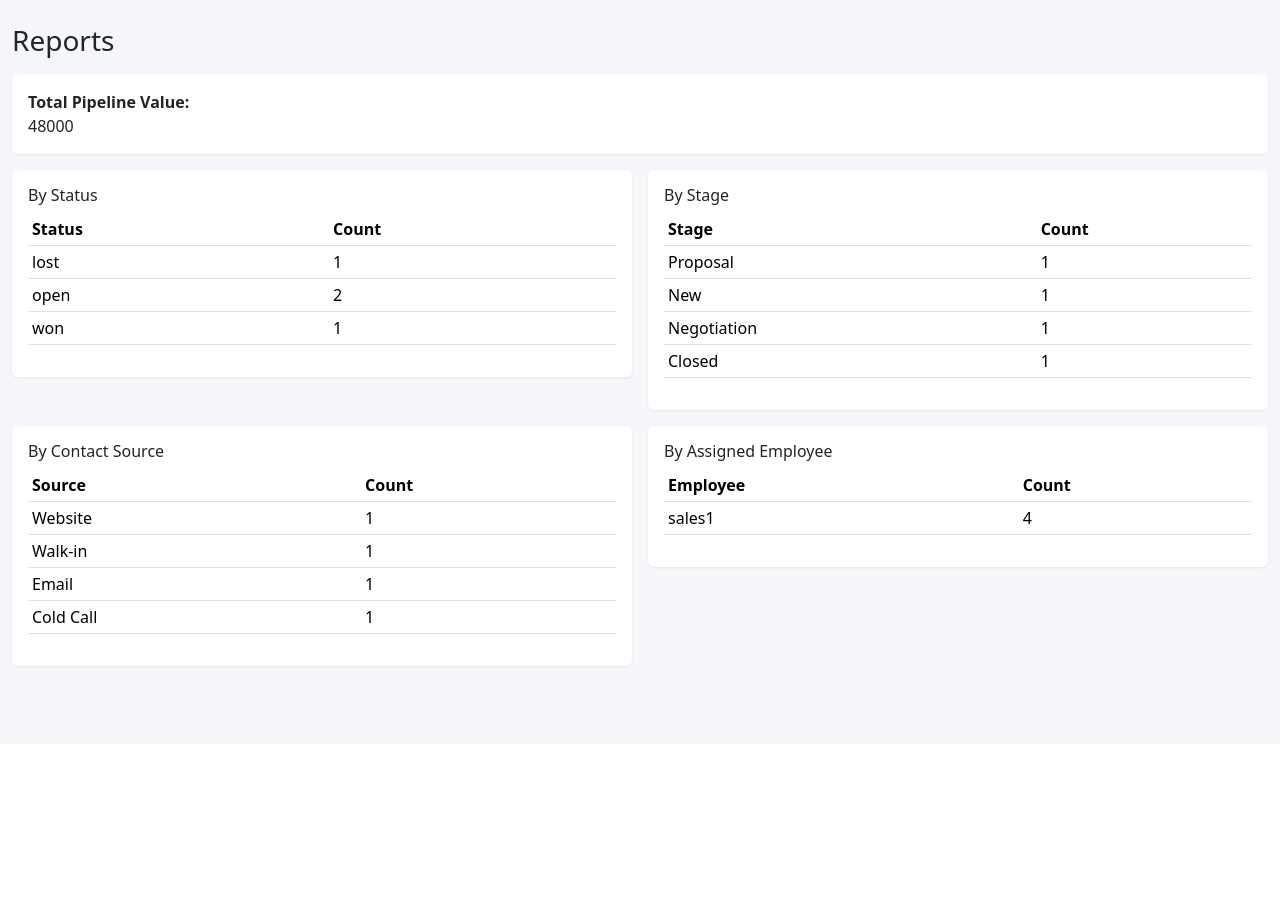
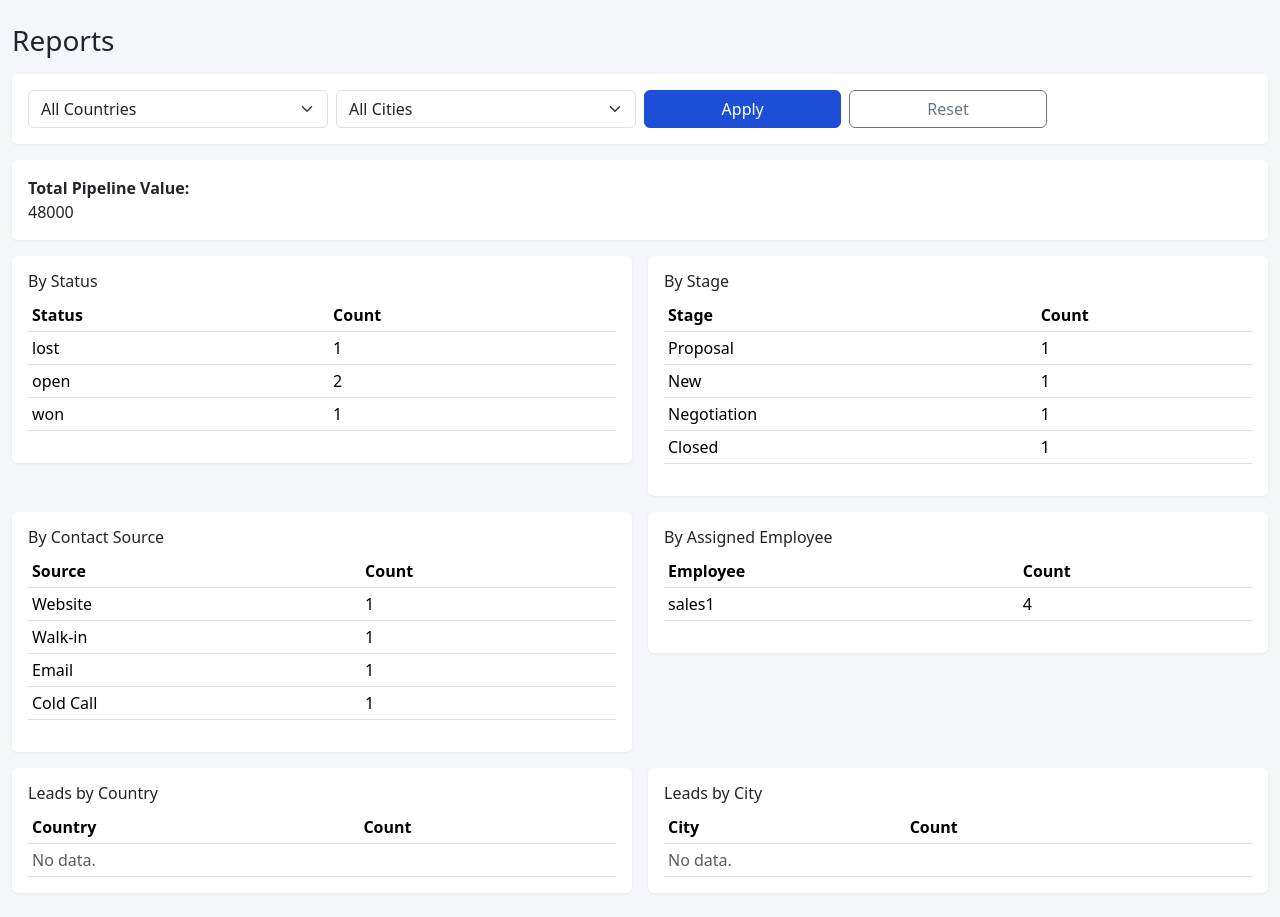
Before and after one commit to sbk2017/ppl-crm, a Django app: page /reports/ in a window 1280 px wide. Shown: the part 56-973 px from the top of the page. Before the commit the page ends 725 px from the top, so only its background shows below. Run offline with Django 5.2, Linux system fonts and the light colour scheme; a user stored in the database is signed in; data comes from the database, SQL or seed files in the repository.

Commit message:
adding city and country

```diff
--- a/crm/views.py
+++ b/crm/views.py
@@ -67,28 +67,41 @@ def lead_list(request):
     stage = request.GET.get("stage", "")
     source = request.GET.get("source", "")
     owner = request.GET.get("owner", "")
+    country = request.GET.get("country", "")   # NEW
+    city = request.GET.get("city", "")         # NEW
 
     if q:
-        qs = qs.filter(Q(name__icontains=q) | Q(company__icontains=q) |
-                       Q(email__icontains=q) | Q(phone__icontains=q))
-    if status:
-        qs = qs.filter(status=status)
-    if stage:
-        qs = qs.filter(stage=stage)
-    if source:
-        qs = qs.filter(source=source)
-    if owner:
-        qs = qs.filter(owner_id=owner)
+        qs = qs.filter(
+            Q(name__icontains=q) | Q(company__icontains=q) |
+            Q(email__icontains=q) | Q(phone__icontains=q) |
+            Q(country__icontains=q) | Q(city__icontains=q)      # include in search
+        )
+    if status:  qs = qs.filter(status=status)
+    if stage:   qs = qs.filter(stage=stage)
+    if source:  qs = qs.filter(source=source)
+    if owner:   qs = qs.filter(owner_id=owner)
+    if country: qs = qs.filter(country=country)                 # NEW
+    if city:    qs = qs.filter(city=city)                       # NEW
 
-    context = {
+    # Distinct values for the dropdowns
+    countries = (Lead.objects.filter(archived=False)
+                 .exclude(country="")
+                 .values_list("country", flat=True)
+                 .distinct().order_by("country"))
+    cities = (Lead.objects.filter(archived=False)
+              .exclude(city="")
+              .values_list("city", flat=True)
+              .distinct().order_by("city"))
+
+    return render(request, "leads/list.html", {
         "leads": qs,
         "q": q, "status": status, "stage": stage, "source": source, "owner": owner,
+        "country": country, "city": city,                        # NEW
+        "countries": countries, "cities": cities,                # NEW
         "stages": DropdownOption.objects.filter(category="stage", active=True),
         "sources": DropdownOption.objects.filter(category="source", active=True),
         "owners": User.objects.filter(is_active=True, profile__active=True),
-    }
-    return render(request, "leads/list.html", context)
-
+    })
 
 @login_required
 def lead_add(request):
@@ -198,14 +211,39 @@ def activity_complete(request, pk):
 @login_required
 def reports(request):
     qs = sales_only_or_admin(Lead.objects.filter(archived=False), request.user)
-    by_status = list(qs.values("status").annotate(c=Count("id")))
-    by_stage = list(qs.values("stage").annotate(c=Count("id")).order_by("-c"))
-    by_source = list(qs.values("source").annotate(c=Count("id")).order_by("-c"))
-    by_owner = list(qs.values("owner__username").annotate(c=Count("id")).order_by("-c"))
+
+    # New filters
+    country = request.GET.get("country", "")
+    city    = request.GET.get("city", "")
+    if country: qs = qs.filter(country=country)
+    if city:    qs = qs.filter(city=city)
+
+    by_status  = list(qs.values("status").annotate(c=Count("id")))
+    by_stage   = list(qs.values("stage").annotate(c=Count("id")).order_by("-c"))
+    by_source  = list(qs.values("source").annotate(c=Count("id")).order_by("-c"))
+    by_owner   = list(qs.values("owner__username").annotate(c=Count("id")).order_by("-c"))
+    by_country = list(qs.exclude(country="").values("country").annotate(c=Count("id")).order_by("-c"))
+    by_city    = list(qs.exclude(city="").values("city").annotate(c=Count("id")).order_by("-c"))
+
     total_value = qs.aggregate(s=Sum("value"))["s"] or 0
+
+    countries = (Lead.objects.filter(archived=False)
+                 .exclude(country="")
+                 .values_list("country", flat=True).distinct().order_by("country"))
+    cities = (Lead.objects.filter(archived=False)
+              .exclude(city="")
+              .values_list("city", flat=True).distinct().order_by("city"))
+
     return render(request, "reports/index.html", {
-        "by_status": by_status, "by_stage": by_stage, "by_source": by_source,
-        "by_owner": by_owner, "total_value": total_value,
+        "by_status": by_status,
+        "by_stage": by_stage,
+        "by_source": by_source,
+        "by_owner": by_owner,
+        "by_country": by_country,   # NEW
+        "by_city": by_city,         # NEW
+        "total_value": total_value,
+        "country": country, "city": city,
+        "countries": countries, "cities": cities,
     })
 
 
--- a/templates/leads/detail.html
+++ b/templates/leads/detail.html
@@ -23,6 +23,8 @@
         <tr><th>Value</th><td>{{ lead.value }}</td></tr>
         <tr><th>Created By</th><td>{{ lead.created_by.username|default:"—" }} ({{ lead.created_at|date:"Y-m-d H:i" }})</td></tr>
         <tr><th>Updated By</th><td>{{ lead.updated_by.username|default:"—" }} ({{ lead.updated_at|date:"Y-m-d H:i" }})</td></tr>
+        <tr><th>Country</th><td>{{ lead.country|default:"—" }}</td></tr>
+        <tr><th>City</th><td>{{ lead.city|default:"—" }}</td></tr>
       </table>
       {% if lead.notes %}<hr><p class="mb-0">{{ lead.notes|linebreaks }}</p>{% endif %}
     </div>
--- a/templates/reports/index.html
+++ b/templates/reports/index.html
@@ -2,7 +2,32 @@
 {% block title %}Reports{% endblock %}
 {% block content %}
 <h3 class="mb-3">Reports</h3>
-
+<form method="get" class="card p-3 mb-3">
+  <div class="row g-2">
+    <div class="col-md-3">
+      <select name="country" class="form-select">
+        <option value="">All Countries</option>
+        {% for c in countries %}
+          <option value="{{ c }}" {% if country == c %}selected{% endif %}>{{ c }}</option>
+        {% endfor %}
+      </select>
+    </div>
+    <div class="col-md-3">
+      <select name="city" class="form-select">
+        <option value="">All Cities</option>
+        {% for c in cities %}
+          <option value="{{ c }}" {% if city == c %}selected{% endif %}>{{ c }}</option>
+        {% endfor %}
+      </select>
+    </div>
+    <div class="col-md-2">
+      <button class="btn btn-primary w-100">Apply</button>
+    </div>
+    <div class="col-md-2">
+      <a href="{% url 'reports' %}" class="btn btn-outline-secondary w-100">Reset</a>
+    </div>
+  </div>
+</form>
 <div class="card p-3 mb-3">
   <strong>Total Pipeline Value:</strong> {{ total_value }}
 </div>
@@ -24,5 +49,36 @@
     <table class="table table-sm"><thead><tr><th>Employee</th><th>Count</th></tr></thead>
       <tbody>{% for r in by_owner %}<tr><td>{{ r.owner__username|default:"—" }}</td><td>{{ r.c }}</td></tr>{% endfor %}</tbody></table>
   </div></div>
+  <div class="col-md-6">
+  <div class="card p-3">
+    <h6>Leads by Country</h6>
+    <table class="table table-sm mb-0">
+      <thead><tr><th>Country</th><th>Count</th></tr></thead>
+      <tbody>
+        {% for r in by_country %}
+          <tr><td>{{ r.country }}</td><td>{{ r.c }}</td></tr>
+        {% empty %}
+          <tr><td colspan="2" class="text-muted">No data.</td></tr>
+        {% endfor %}
+      </tbody>
+    </table>
+  </div>
+</div>
+
+<div class="col-md-6">
+  <div class="card p-3">
+    <h6>Leads by City</h6>
+    <table class="table table-sm mb-0">
+      <thead><tr><th>City</th><th>Count</th></tr></thead>
+      <tbody>
+        {% for r in by_city %}
+          <tr><td>{{ r.city }}</td><td>{{ r.c }}</td></tr>
+        {% empty %}
+          <tr><td colspan="2" class="text-muted">No data.</td></tr>
+        {% endfor %}
+      </tbody>
+    </table>
+  </div>
+</div>
 </div>
 {% endblock %}
```
Also changed, not shown: crm/forms.py (+16 -2 lines), crm/models.py (+6 -5 lines), crm/utils.py (+13 -4 lines), templates/leads/list.html (+54 -8 lines).
